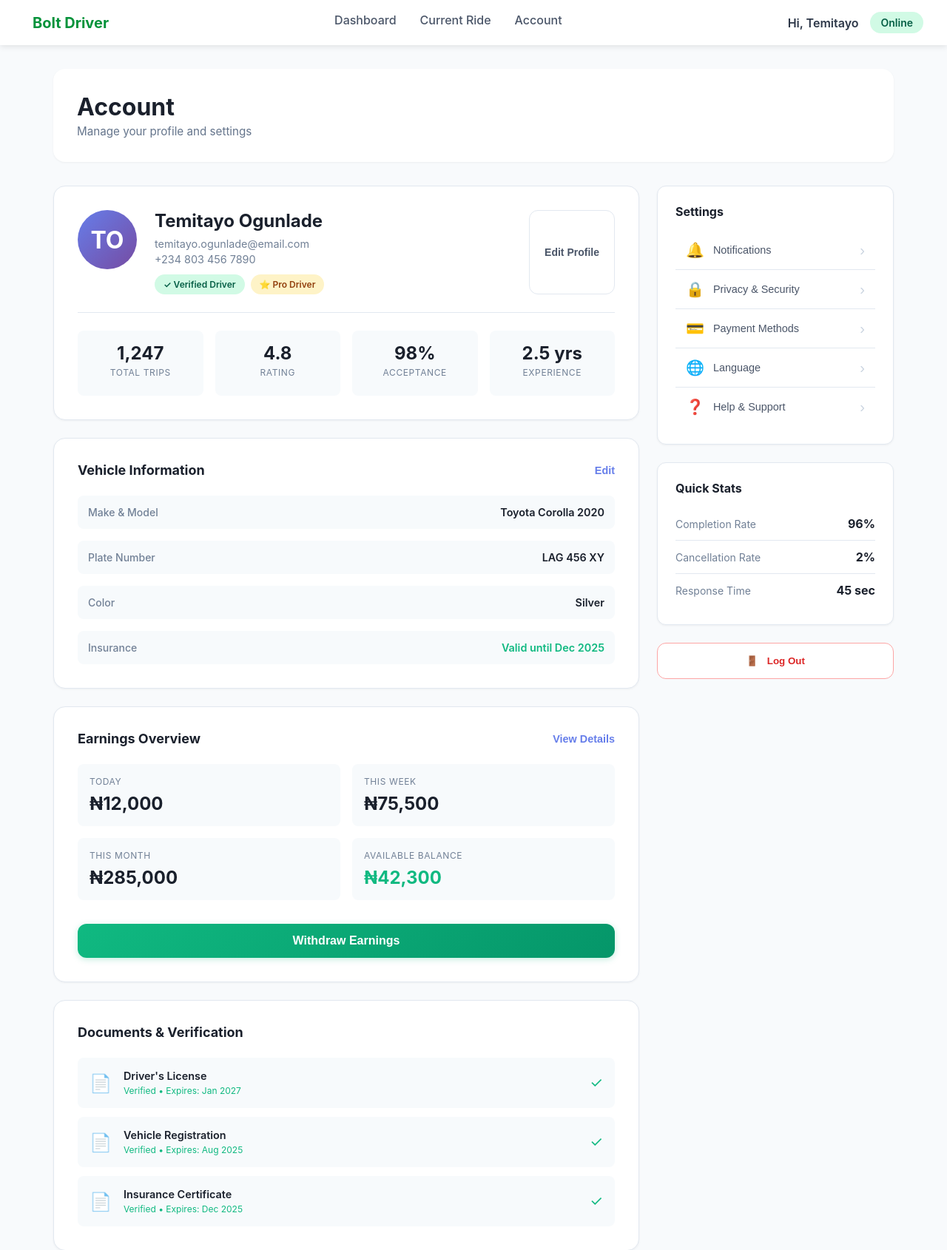
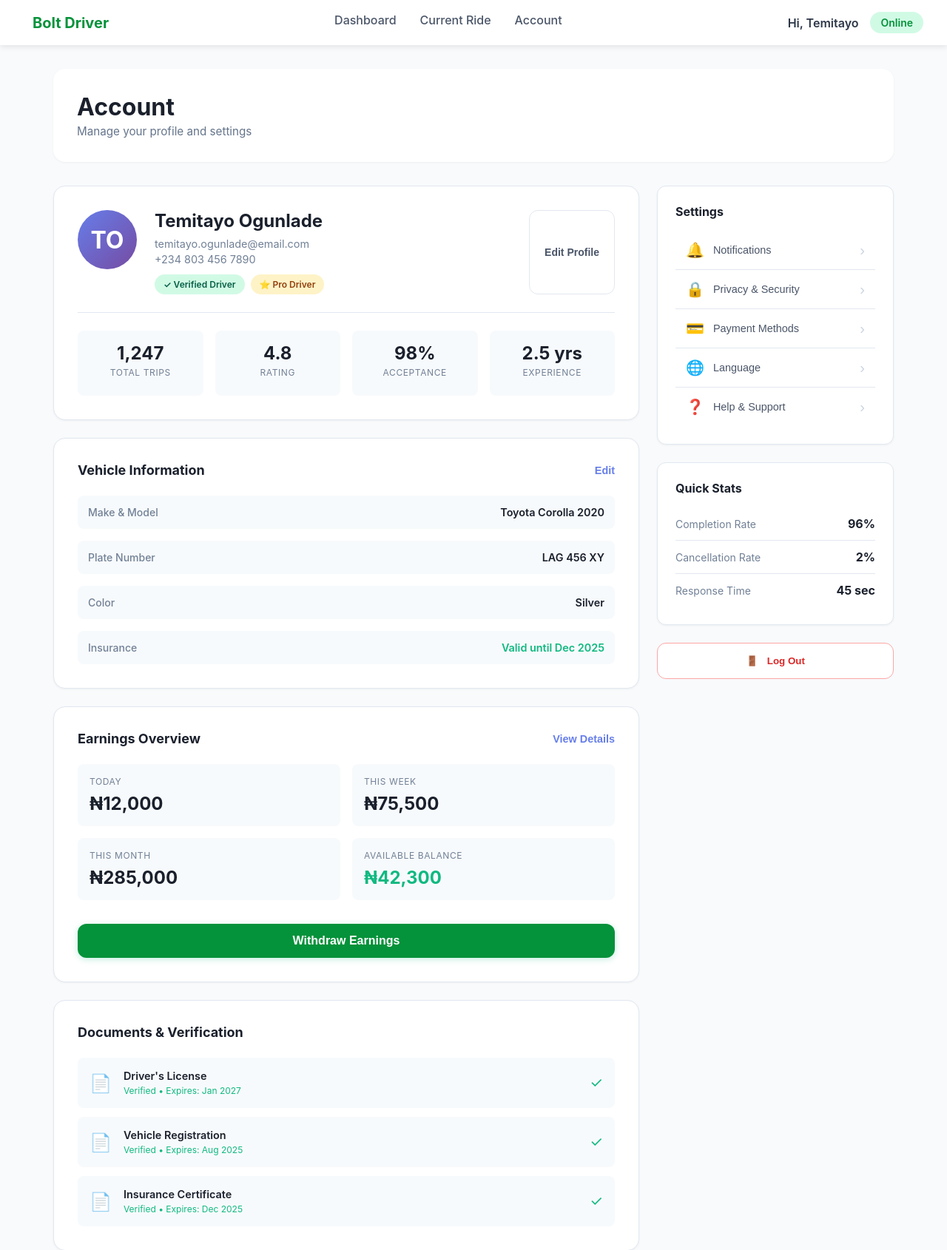
Before and after one commit to Seyiorigin6/BOLT-MANAGEMENT-SERVICES, a PHP site: page /driver/driver-account.html in a window 1280 px wide. Shown: the top 1690 px of the page at 74% size. Run offline with PHP 8.4, Linux system fonts and the light colour scheme.

Commit message:
css changes

```diff
--- a/driver/driver.css
+++ b/driver/driver.css
@@ -73,7 +73,7 @@ body {
 
 .status-chip.online {
     background: #d1fae5;
-    color: #065f46;
+    color: #04923a;
 }
 
 .page {
@@ -120,7 +120,7 @@ body {
 }
 
 .btn.primary {
-    background: linear-gradient(135deg, #10b981 0%, #059669 100%);
+    background: #04923a;
     color: white;
     box-shadow: 0 2px 8px rgba(16, 185, 129, 0.25);
 }
```
